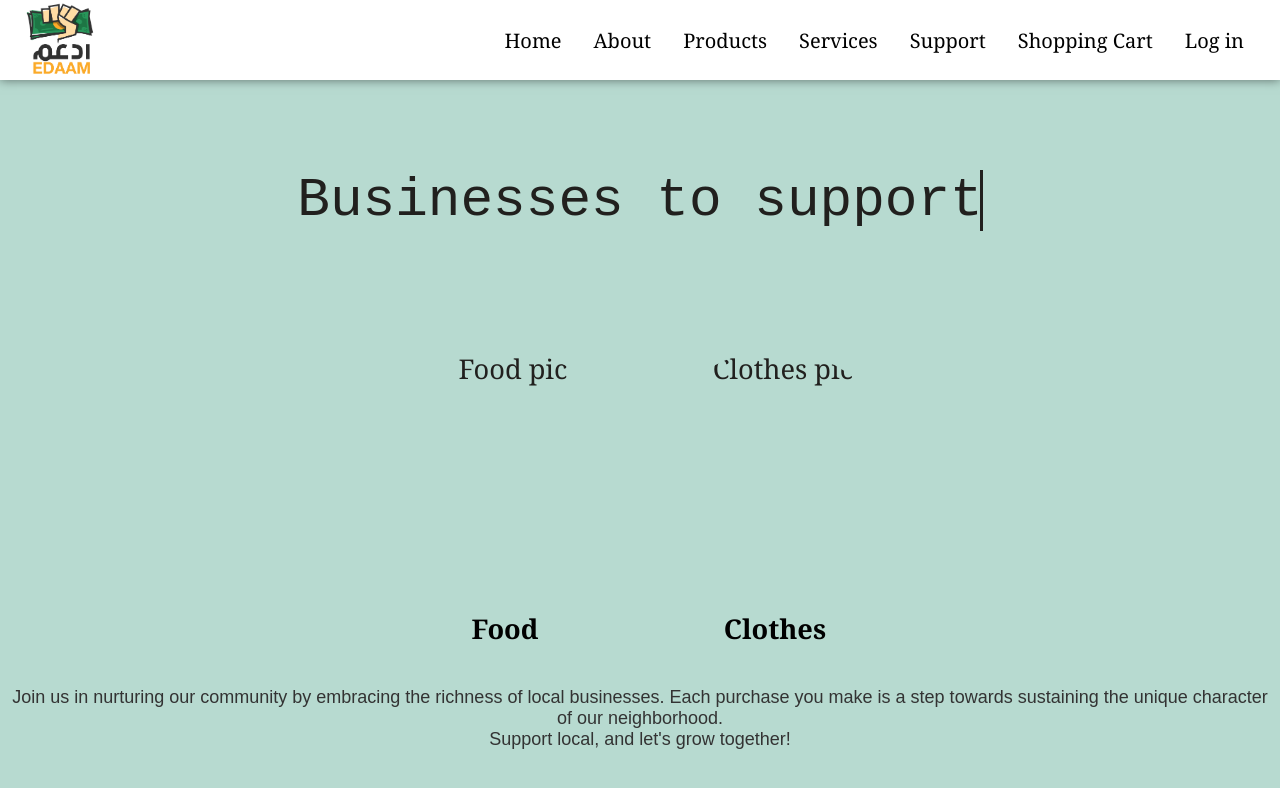
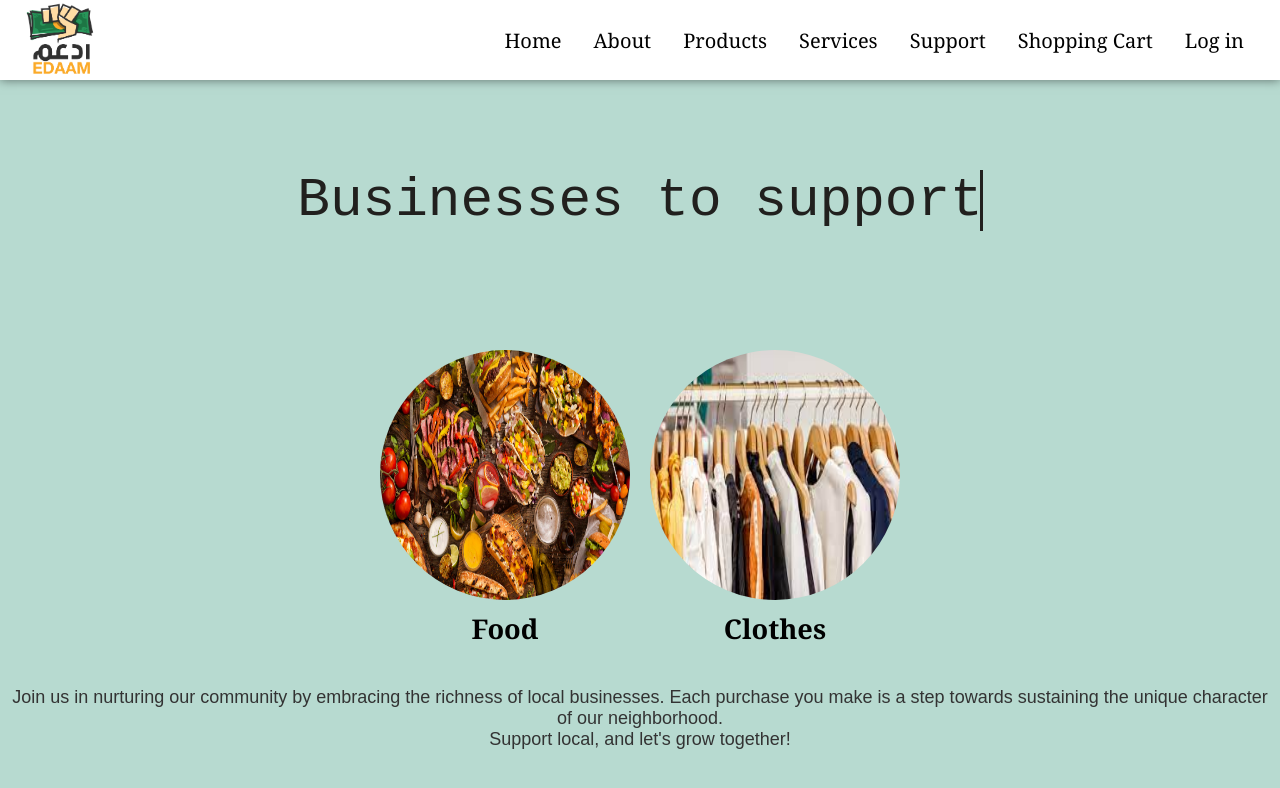
Before and after one commit to GhadahAljaf/EDAAM, a plain HTML site: page brands.html in a window 1280 px wide. Drawn offline with Linux system fonts and the light colour scheme.

Commit message:
Update brands.html

```diff
--- a/brands.html
+++ b/brands.html
@@ -33,12 +33,12 @@
 
     <div id="brandsContainer" class="brands-container">
         <div class="brand">
-            <img src="../Web project/brands/food.jpeg" alt="Food pic">
+            <img src="./brands/food.jpeg" alt="Food pic">
             <a href="brands1.html">Food</a>
         </div>
 
         <div class="brand">
-            <img src="../Web project/brands/clothes.jpeg" alt="Clothes pic">
+            <img src="./brands/clothes.jpeg" alt="Clothes pic">
             <a href="clothes.html">Clothes</a>
         </div>
     </div>
```
